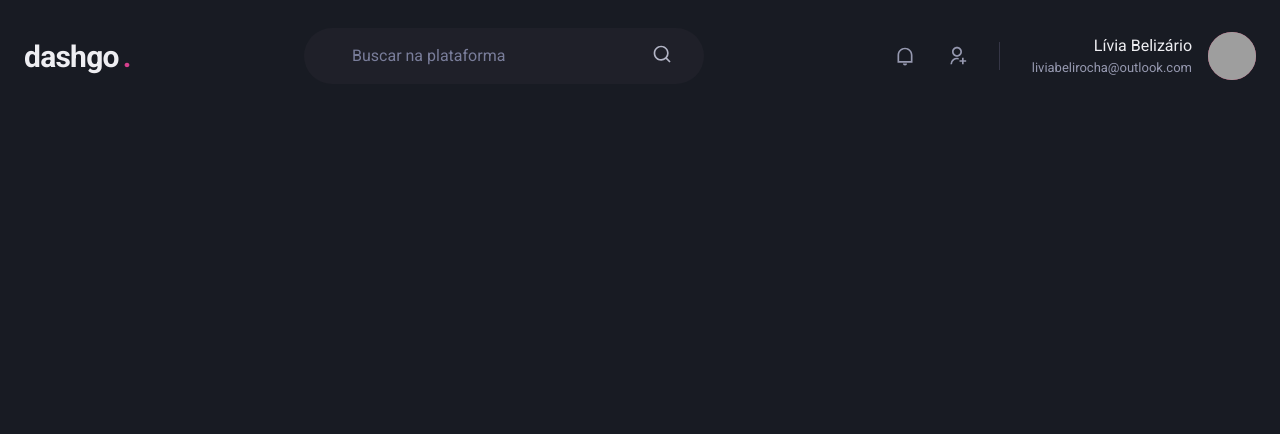
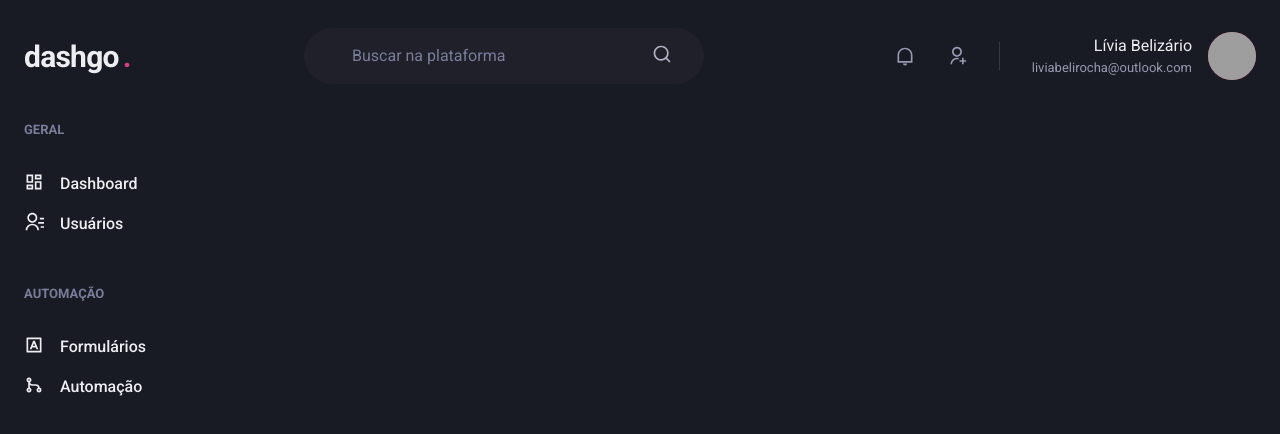
Before and after one commit to liviabelirocha/dashgo, a Next.js app: page /dashboard in a window 1280 px wide. Shown: the top 434 px of the page. Built offline with nearby package versions, Linux system fonts and the light colour scheme; grey boxes are pictures that could not be loaded.

Commit message:
feat: sidebar

```diff
--- /dev/null
+++ b/src/components/Sidebar.tsx
@@ -0,0 +1,56 @@
+import { Box, Stack, Text, Link, Icon } from "@chakra-ui/react";
+import {
+  RiContactsLine,
+  RiDashboardLine,
+  RiGitMergeLine,
+  RiInputMethodLine,
+} from "react-icons/ri";
+
+export function Sidebar() {
+  return (
+    <Box as="aside" w="64" mr="8">
+      <Stack spacing="12" align="flex-start">
+        <Box>
+          <Text fontWeight="bold" color="gray.400" fontSize="small ">
+            GERAL
+          </Text>
+
+          <Stack spacing="4" mt="8" align="stretch">
+            <Link display="flex" align="center">
+              <Icon as={RiDashboardLine} fontSize="20" />
+              <Text ml="4" fontWeight="medium">
+                Dashboard
+              </Text>
+            </Link>
+            <Link display="flex" align="center">
+              <Icon as={RiContactsLine} fontSize="20" />
+              <Text ml="4" fontWeight="medium">
+                Usuários
+              </Text>
+            </Link>
+          </Stack>
+        </Box>
+        <Box>
+          <Text fontWeight="bold" color="gray.400" fontSize="small ">
+            AUTOMAÇÃO
+          </Text>
+
+          <Stack spacing="4" mt="8" align="stretch">
+            <Link display="flex" align="center">
+              <Icon as={RiInputMethodLine} fontSize="20" />
+              <Text ml="4" fontWeight="medium">
+                Formulários
+              </Text>
+            </Link>
+            <Link display="flex" align="center">
+              <Icon as={RiGitMergeLine} fontSize="20" />
+              <Text ml="4" fontWeight="medium">
+                Automação
+              </Text>
+            </Link>
+          </Stack>
+        </Box>
+      </Stack>
+    </Box>
+  );
+}
--- a/src/pages/dashboard.tsx
+++ b/src/pages/dashboard.tsx
@@ -1,5 +1,16 @@
+import { Flex } from "@chakra-ui/react";
+
 import { Header } from "../components/Header";
+import { Sidebar } from "../components/Sidebar";
 
 export default function Dashboard() {
-  return <Header />;
+  return (
+    <Flex direction="column" h="100vh">
+      <Header />
+
+      <Flex w="100%" my="6" maxW={1480} mx="auto" px="6">
+        <Sidebar />
+      </Flex>
+    </Flex>
+  );
 }
```
